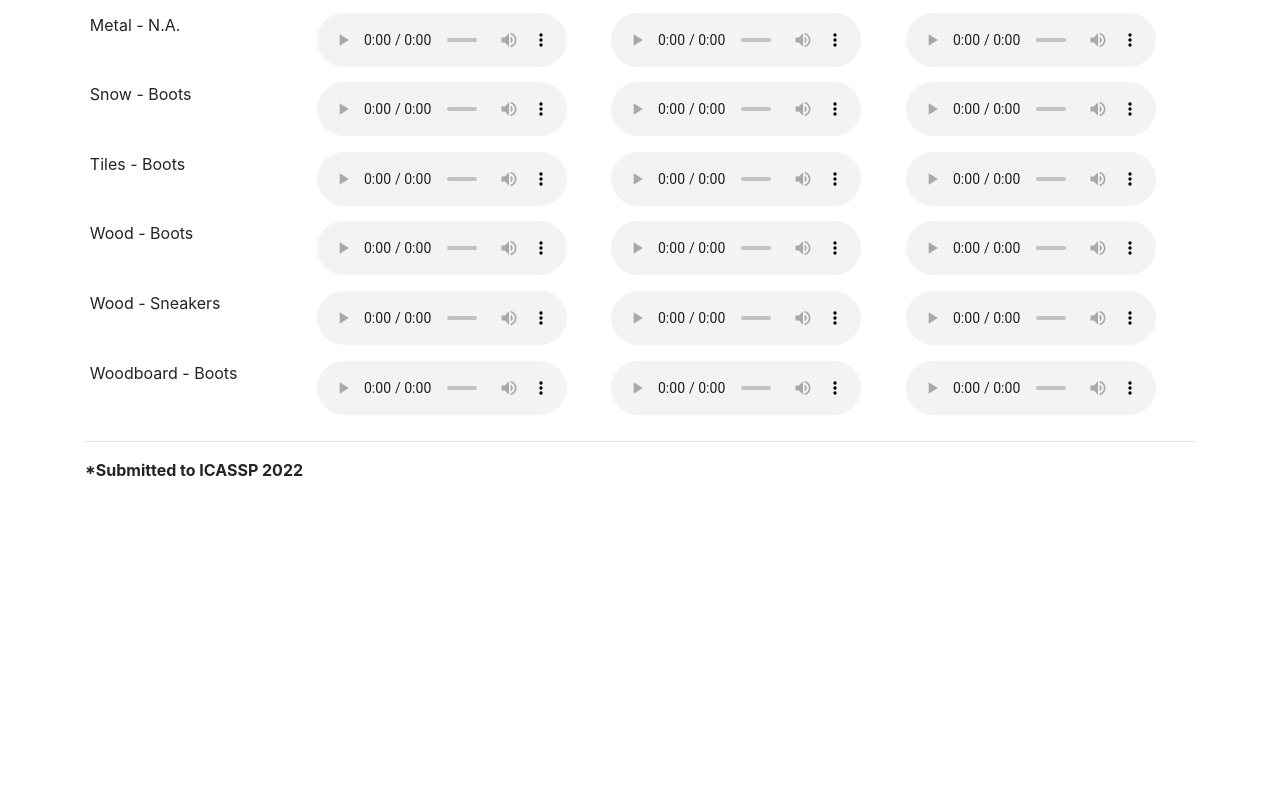
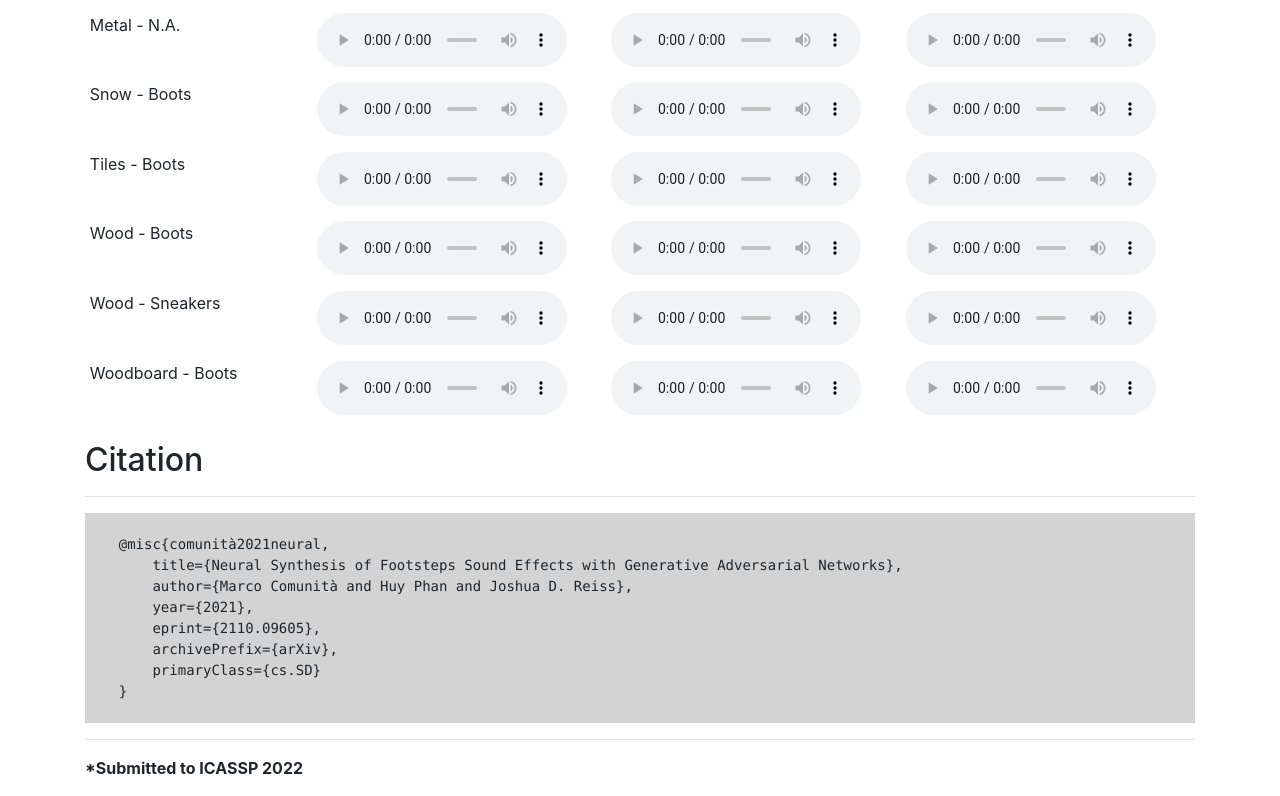
Before and after one commit to mcomunita/hifi-wavegan-footsteps_page, a plain HTML site: page index.html in a window 1280 px wide. Shown: the part 3956-4752 px from the top of the page. Before the commit the page ends 4454 px from the top, so only its background shows below. Drawn offline with nearby package versions, Linux system fonts and the light colour scheme.

Commit message:
added paper link and ref

```diff
--- a/index.html
+++ b/index.html
@@ -558,25 +558,23 @@
             </table>
         </div>
 
-        <!-- <div class="section">
+        <div class="section">
             <h2>Citation</h2>
             <hr>
             <div style="background-color: lightgray;">
                 <pre>
                 <code>
-    @article{comunità2021guitar,
-        title={Guitar Effects Recognition and Parameter Estimation with Convolutional Neural Networks},
-        author={Comunità, Marco and  Stowell, Dan and  Reiss, Joshua D.},
-        journal={Journal of the Audio Engineering Society},
+    @misc{comunità2021neural,
+        title={Neural Synthesis of Footsteps Sound Effects with Generative Adversarial Networks},
+        author={Marco Comunità and Huy Phan and Joshua D. Reiss},
         year={2021},
-        volume={69},
-        number={7/8},
-        pages={594-604},
-        doi={},
-        month={July}}</code>
+        eprint={2110.09605},
+        archivePrefix={arXiv},
+        primaryClass={cs.SD}
+    }</code>
                 </pre>
             </div>
-        </div> -->
+        </div>
 
         <hr>
         <footer>
```
